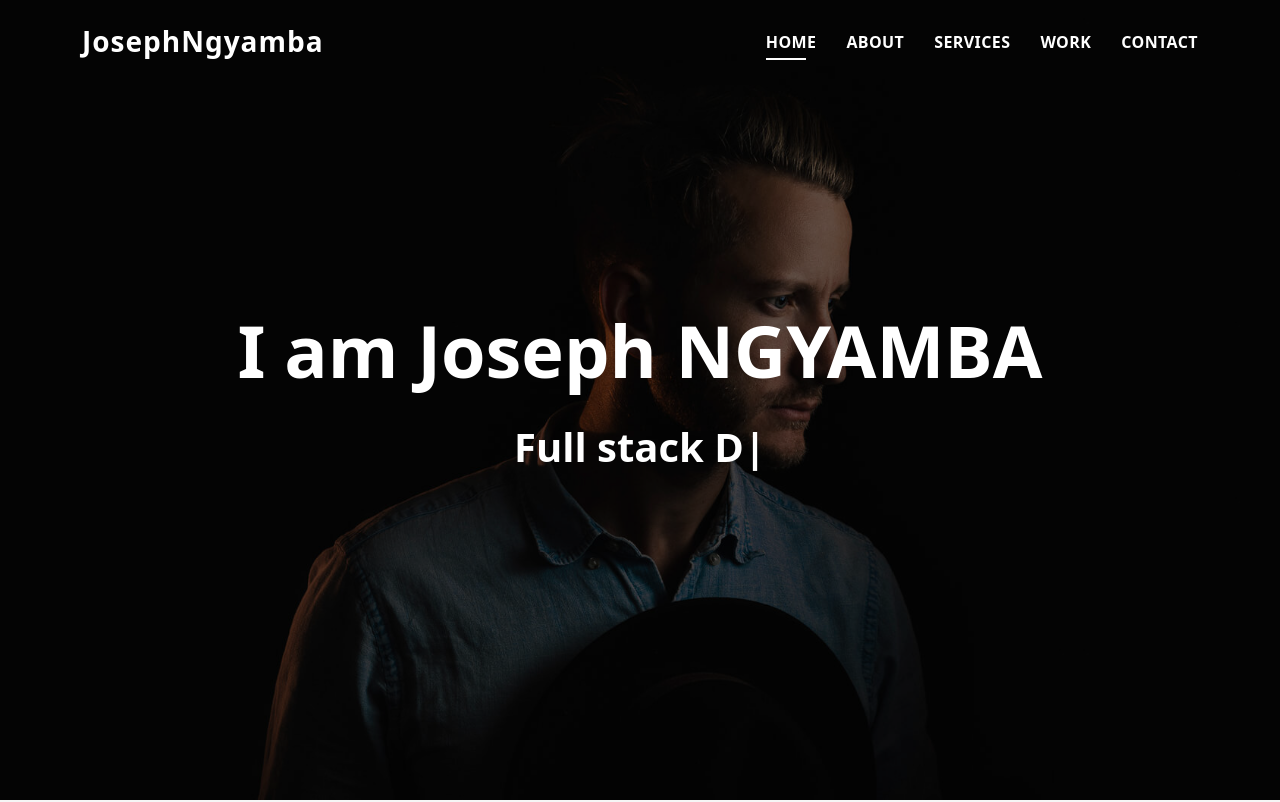
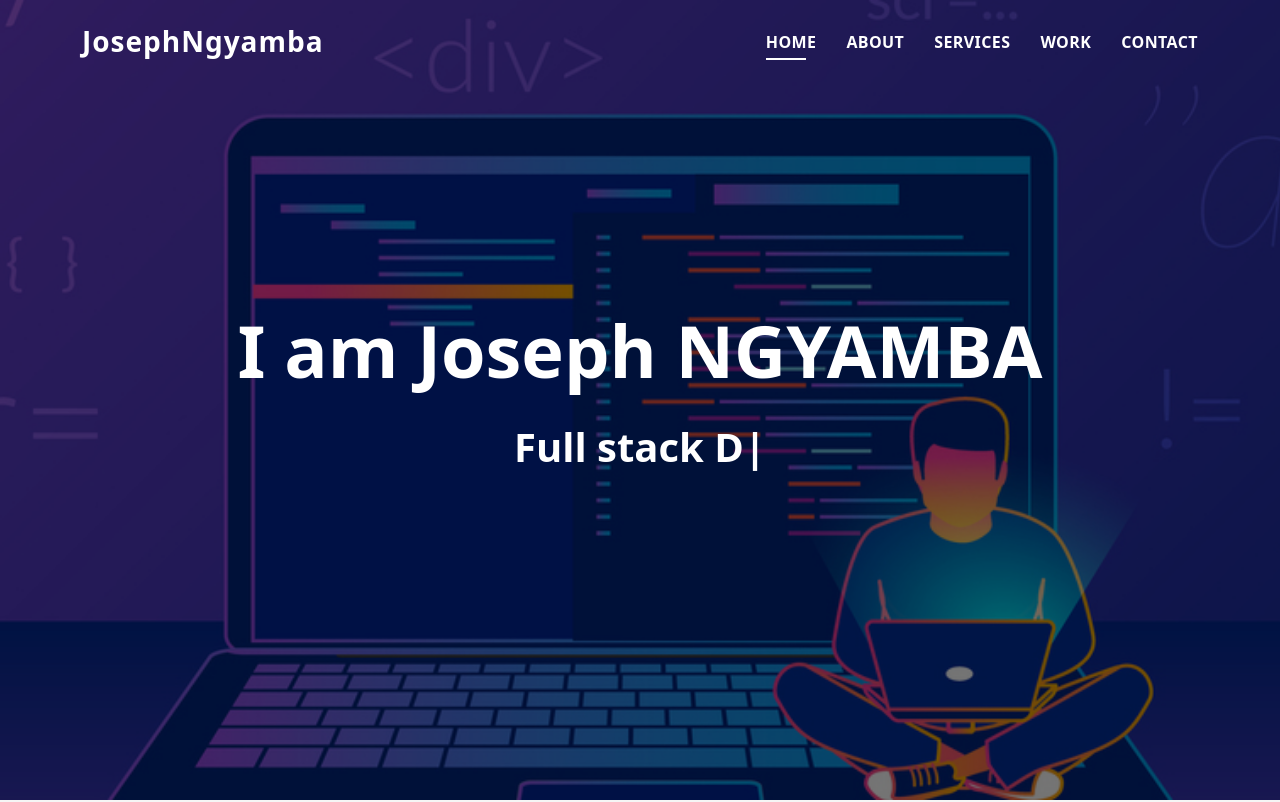
Before and after one commit to JosephNgyamba/MyPortofolio, a plain HTML site: page index.html in a window 1280 px wide. Shown: the top 802 px of the page. Drawn offline with Linux system fonts and the light colour scheme.

Commit message:
banniere_modify

```diff
--- a/index.html
+++ b/index.html
@@ -73,7 +73,7 @@
   </header><!-- End Header -->
 
   <!-- ======= Hero Section ======= -->
-  <div id="hero" class="hero route bg-image" style="background-image: url(assets/img/hero-bg.jpg)">
+  <div id="hero" class="hero route bg-image" style="background-image: url(assets/img/teaserImage_xxxx_croppedTeaserImage.jpg)">
     <div class="overlay-itro"></div>
     <div class="hero-content display-table">
       <div class="table-cell">
```
Also changed, not shown: assets/img/CDG_blog_post_image_02-2-850x412.jpg (added), assets/img/teaserImage_xxxx_croppedTeaserImage.jpg (added).
